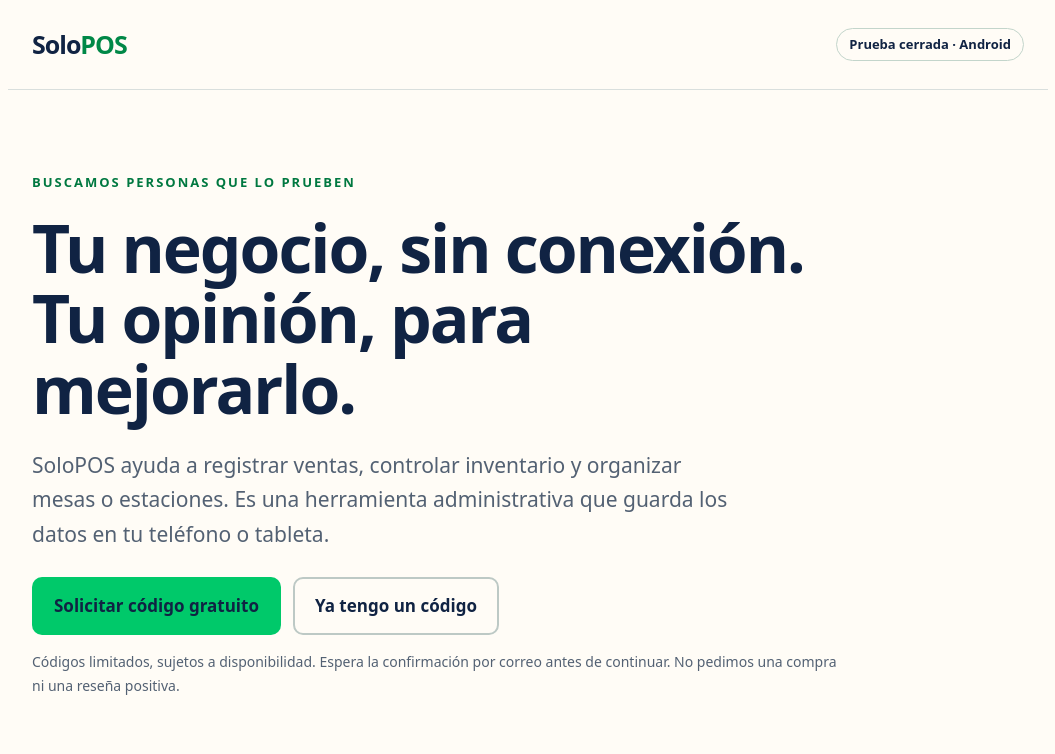
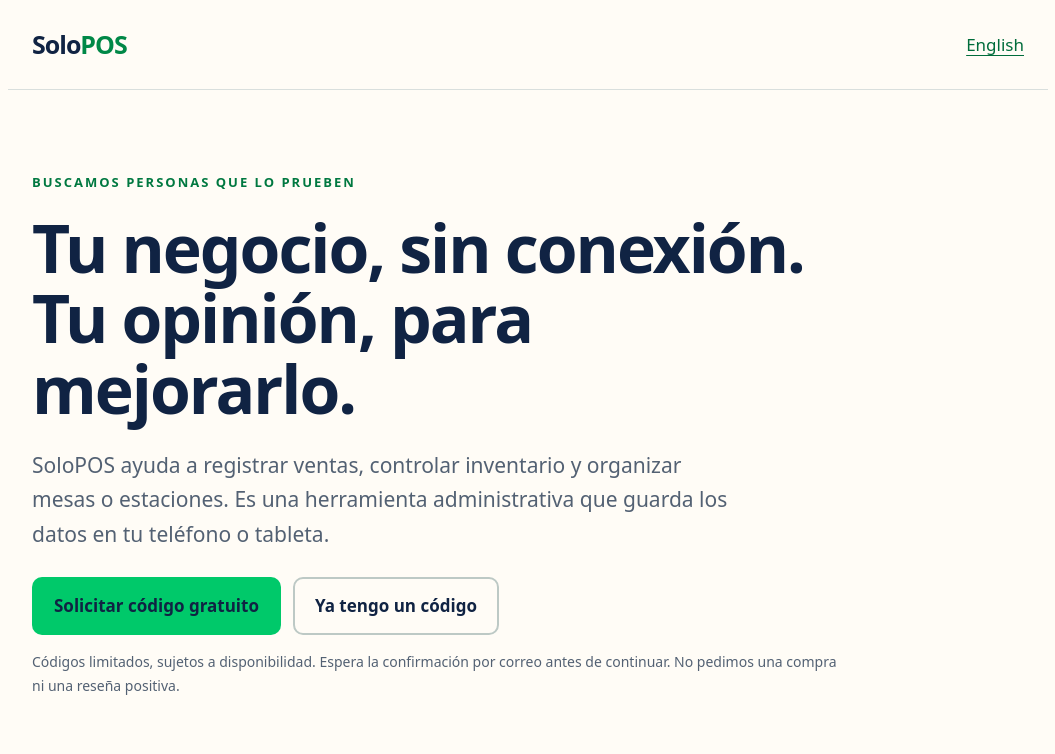
Before and after one commit to JAppslabs/SoloPOS, a plain HTML site: page legal/prueba.html in a window 1280 px wide. Shown: the top 754 px of the page, without its empty margins (112-1167 px from the left). Drawn offline with Linux system fonts and the light colour scheme.

Commit message:
Link English tester guide from shared Spanish invitation

```diff
--- a/legal/prueba.html
+++ b/legal/prueba.html
@@ -24,7 +24,7 @@ section{margin:40px 0}.checklist{padding-left:24px}.checklist li{margin:12px 0}d
 </style>
 </head>
 <body>
-<header><div class="brand">Solo<span>POS</span></div><span class="badge">Prueba cerrada · Android</span></header>
+<header><div class="brand">Solo<span>POS</span></div><a href="testing.html" lang="en" hreflang="en">English</a></header>
 <main>
 <div class="hero"><div class="eyebrow">Buscamos personas que lo prueben</div><h1>Tu negocio, sin conexión.<br>Tu opinión, para mejorarlo.</h1>
 <p class="lead">SoloPOS ayuda a registrar ventas, controlar inventario y organizar mesas o estaciones. Es una herramienta administrativa que guarda los datos en tu teléfono o tableta.</p>
```
